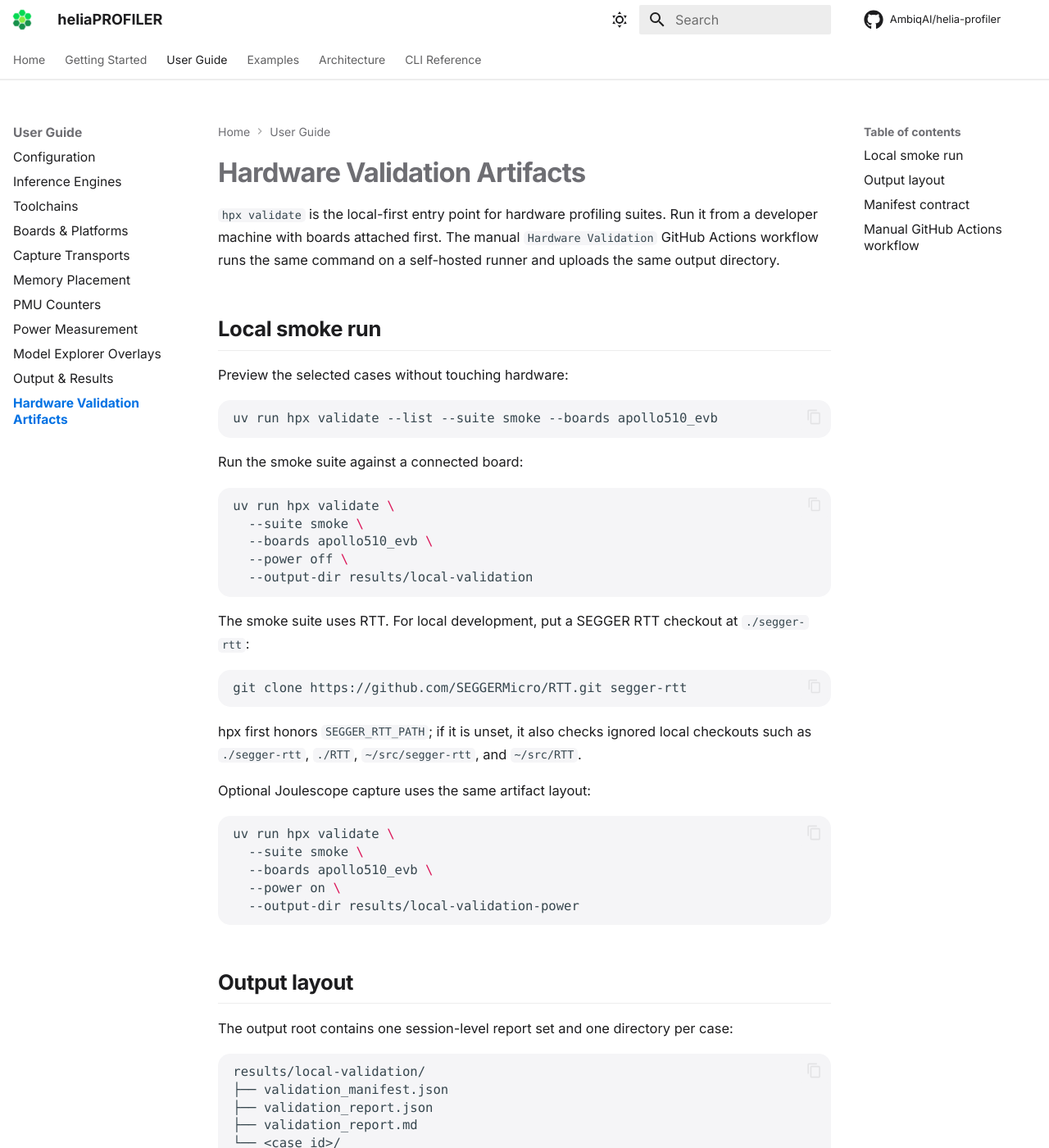
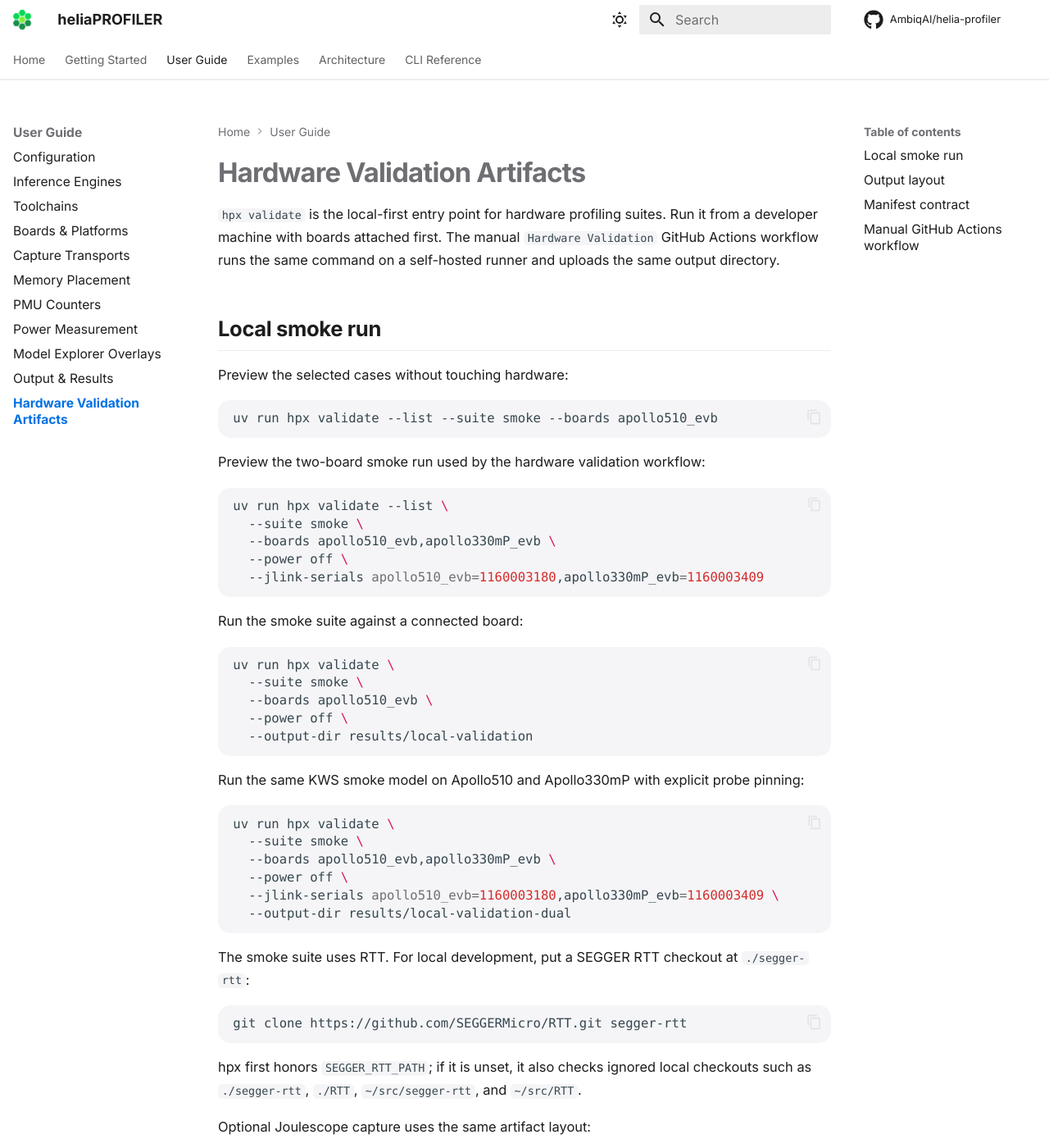
Before and after one commit to AmbiqAI/helia-profiler, an MkDocs documentation site: the page built from docs/guide/hardware-ci.md, in a window 1280 px wide and 1400 px high. Shown: the whole window at 82% size. Built offline with MkDocs 1.6.1 and Material for MkDocs 9.7.7, drawn with Linux system fonts in a browser that asks for light colours; some web fonts are replaced; comment, search, counter and statistics services are not loaded; some of the changed text lies outside the part shown.

Commit message:
feat(validation): run smoke validation on Apollo330

````diff
--- a/docs/guide/hardware-ci.md
+++ b/docs/guide/hardware-ci.md
@@ -13,6 +13,16 @@ Preview the selected cases without touching hardware:
 uv run hpx validate --list --suite smoke --boards apollo510_evb
 ```
 
+Preview the two-board smoke run used by the hardware validation workflow:
+
+```bash
+uv run hpx validate --list \
+  --suite smoke \
+  --boards apollo510_evb,apollo330mP_evb \
+  --power off \
+  --jlink-serials apollo510_evb=1160003180,apollo330mP_evb=1160003409
+```
+
 Run the smoke suite against a connected board:
 
 ```bash
@@ -21,6 +31,18 @@ uv run hpx validate \
   --boards apollo510_evb \
   --power off \
   --output-dir results/local-validation
+```
+
+Run the same KWS smoke model on Apollo510 and Apollo330mP with explicit probe
+pinning:
+
+```bash
+uv run hpx validate \
+  --suite smoke \
+  --boards apollo510_evb,apollo330mP_evb \
+  --power off \
+  --jlink-serials apollo510_evb=1160003180,apollo330mP_evb=1160003409 \
+  --output-dir results/local-validation-dual
 ```
 
 The smoke suite uses RTT. For local development, put a SEGGER RTT checkout at
@@ -101,13 +123,17 @@ hpx-hardware
 
 Use this label for a machine that has HPX-compatible hardware attached. For
 the first bench, label the local Mac runner with `hpx-hardware` and attach the
-Apollo510 EVB. When an Apollo330 board is available, select its board ID in the
-workflow input; no new workflow is required.
+Apollo510 EVB and Apollo330mP EVB. The workflow default board input runs the
+same smoke model on both boards:
+
+```text
+apollo510_evb,apollo330mP_evb
+```
 
 The workflow exposes only the core validation inputs:
 
 - `suite`: `smoke`, `models-rt`, or `models-aot`
-- `boards`: comma-separated board IDs, default `apollo510_evb`
+- `boards`: comma-separated board IDs, default `apollo510_evb,apollo330mP_evb`
 - `power`: `off`, `on`, or `both`
 - `jlink_serials`: optional comma-separated `board=serial` entries
 - `repeat`: repeat count per selected case
@@ -118,7 +144,7 @@ Default inputs run the same smoke shape as the local command:
 ```bash
 uv run hpx validate \
   --suite smoke \
-  --boards apollo510_evb \
+  --boards apollo510_evb,apollo330mP_evb \
   --power off \
   --output-dir results/validation \
   --junit-xml results/validation/junit.xml
@@ -135,6 +161,7 @@ The runner must already provide:
 
 - supported EVB access for the selected `boards` input
 - SEGGER J-Link access, including `JLinkExe` and `pylink-square`
+- SEGGER custom device files for Apollo330mP, including `Apollo330P_510L`
 - ARM toolchain, CMake, Ninja, and NSX on `PATH`
 - Git LFS support for model fixtures
 - optional Joulescope access and wiring when `power` is `on` or `both`
@@ -143,7 +170,7 @@ Use explicit `jlink_serials` on runners with more than one probe attached, for
 example:
 
 ```text
-apollo510_evb=1160002204
+apollo510_evb=1160003180,apollo330mP_evb=1160003409
 ```
 
 The workflow serializes runs by the selected board string so two manual jobs do
````
Also changed, not shown: 5 other files.
